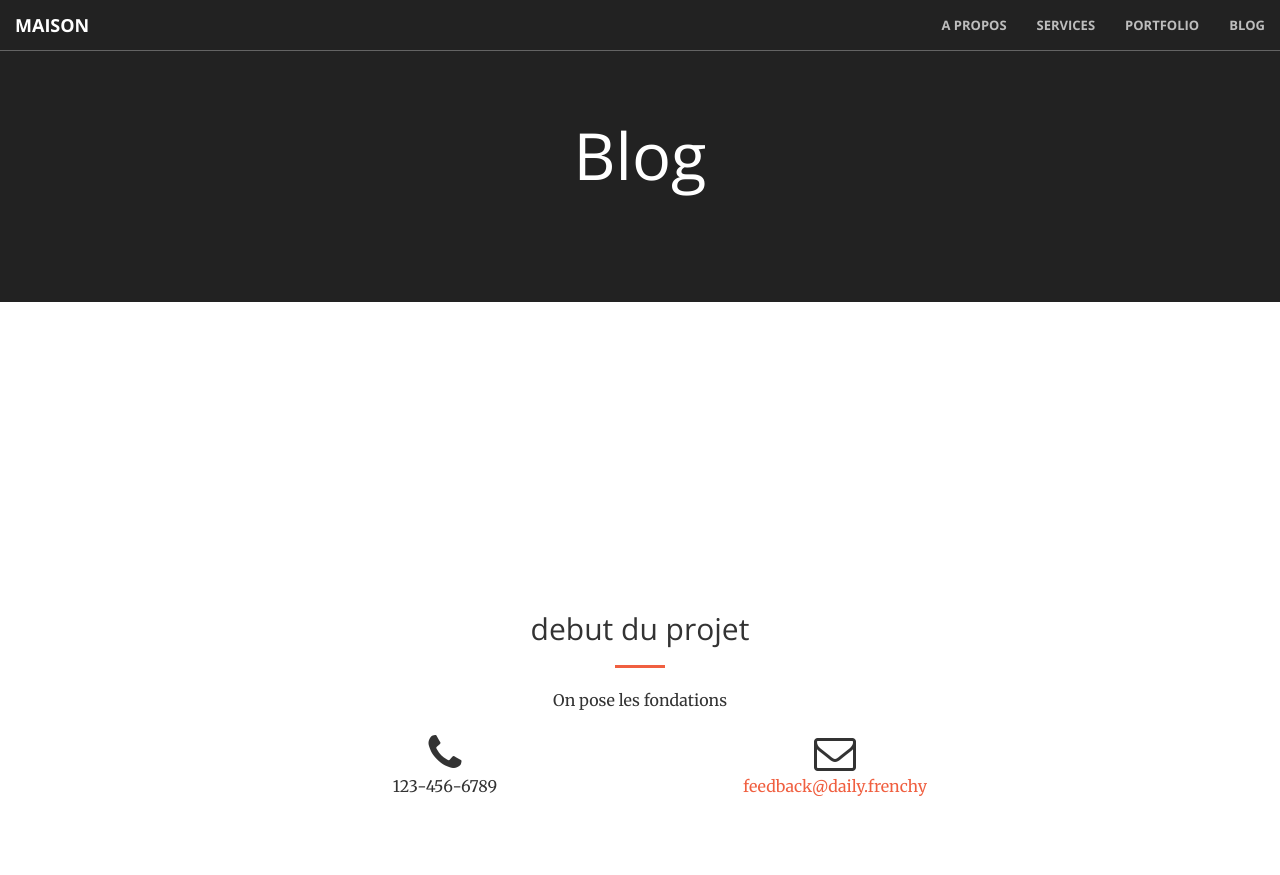
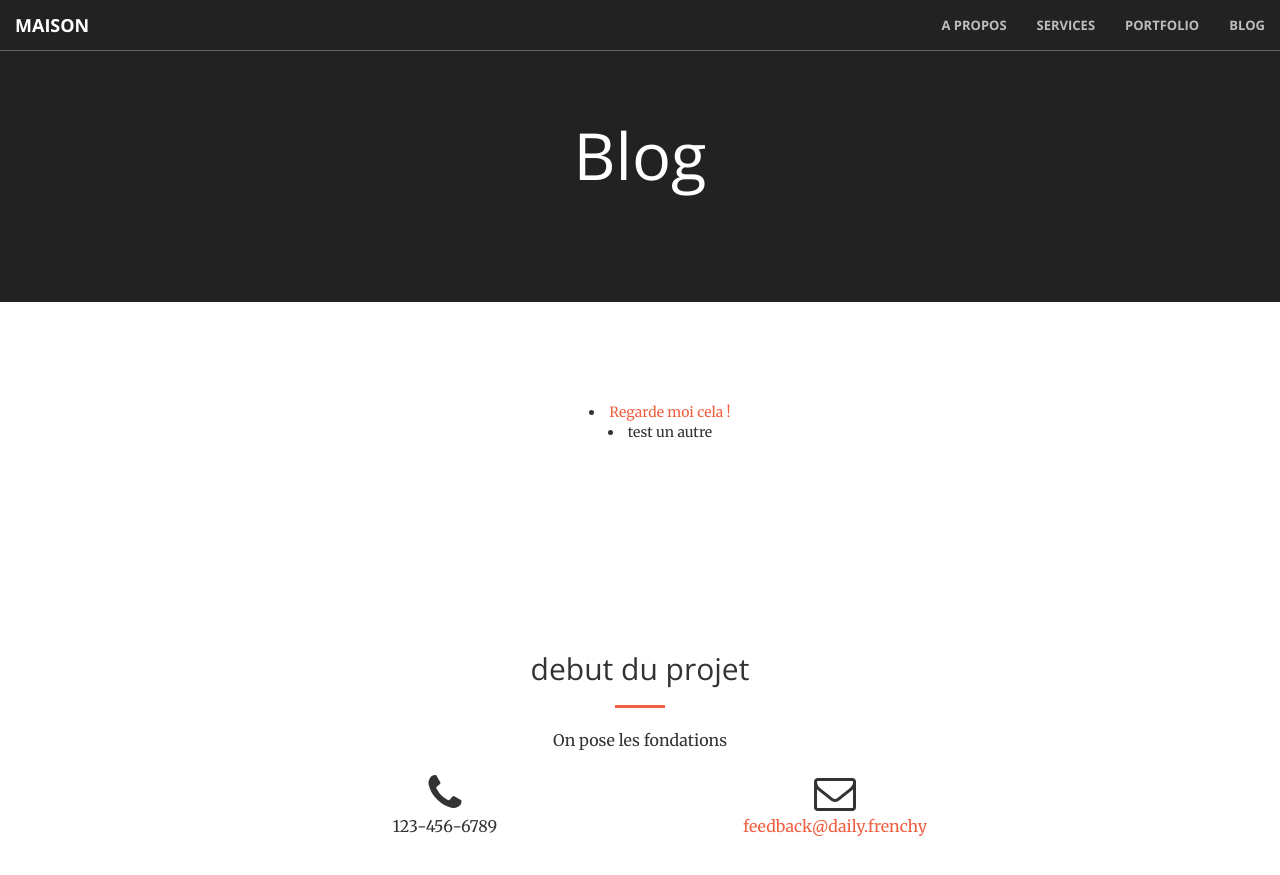
Before and after one commit to daily-frenchy/open, a Jekyll site: the page built from blog.html, in a window 1280 px wide and 958 px high. Shown: the top 875 px of the window. Built offline with Jekyll 4.4.1, drawn with Linux system fonts in a browser that asks for light colours.

Commit message:
Update blog.html

```diff
--- a/blog.html
+++ b/blog.html
@@ -12,6 +12,8 @@ title: Blog
 							<a href="{{ post.url }}">{{ post.title }}</a> - {{ post.date | date: "%d %B %Y" }}
 						</li>
 					{% endfor %}
+					<li><a href="{{ site.baseurl | prepend: url }}">Regarde moi  cela !</a></li>
+					<li>test un autre <a href="./_posts/2016-06-01-my-first-post.md"></a></li>
 				</ul>
 			</div>
 		</div>
```
